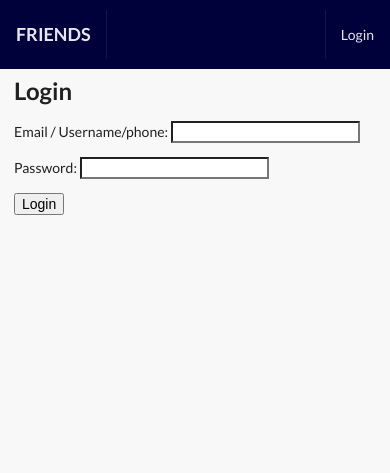
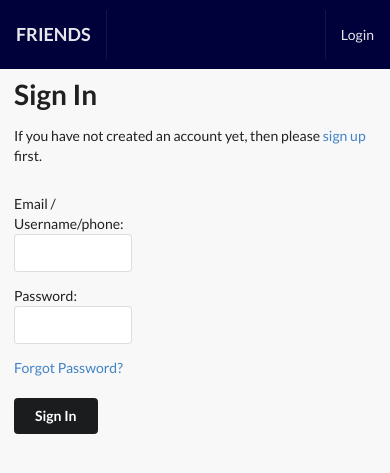
Before and after one commit to sepideh2020/social-network, a Django app: page /login/ in a window 390 px wide. Shown: the top 473 px of the page. Run offline with Django 3.2, Linux system fonts and the light colour scheme; some libraries are stand-ins or nearby versions.

Commit message:
log  and sign up in with phone added

```diff
--- a/src/social_network/urls.py
+++ b/src/social_network/urls.py
@@ -22,11 +22,15 @@ from .view import home_view
 from django.conf.urls import url
 from django.contrib import admin
 from django.contrib.auth import views as auth_views
+from django.contrib.auth.views import LogoutView
+
 
 urlpatterns = [
     path('admin/', admin.site.urls),
     path('signup/', RegisterUser.as_view(), name='signup'),
     path('login/',LoginView.as_view(), name='login'),
+    path('logout/', LogoutView.as_view(), name='logout'),
+
     # path('logout/', auth_views.logout, name='logout'),
     path('', home_view, name='home-view'),
     path('profiles/', include('profiles.urls', namespace='profiles')),
--- a/src/templates/main/login.html
+++ b/src/templates/main/login.html
@@ -1,13 +1,42 @@
-{% extends 'base.html' %}
+{#{% extends 'base.html' %}#}
+{##}
+{#{% block title %}Login{% endblock %}#}
+{##}
+{#{% block content %}#}
+{#  <h2>Login</h2>#}
+{#<form method="post">#}
+{#  {% csrf_token %}#}
+{#  {{ form.as_p }}#}
+{#  <button type="submit" id="submit">Login</button>#}
+{#</form>#}
+{#    <p>Doesnt hava an account?<a href="{% url 'signup'%}">Sign up</a> </p>#}
+{##}
+{#{% endblock %}#}
+{% extends "base.html" %}
 
-{% block title %}Login{% endblock %}
+{% load i18n %}
+
+{% block head_title %}{% trans "Sign In" %}{% endblock %}
 
 {% block content %}
-  <h2>Login</h2>
-<form method="post">
-  {% csrf_token %}
-  {{ form.as_p }}
-  <button type="submit" id="submit">Login</button>
-</form>
 
+    <h1>{% trans "Sign In" %}</h1>
+
+        <p>If you have not created an account yet, then please
+            <a href="{% url 'signup' %}">sign up</a> first.</p>
+
+    <div class="ui grid">
+        <div class="six wide column">
+            <form class="login ui form" method="POST" action="{% url 'login' %}">
+                {% csrf_token %}
+                {{ form.as_p }}
+                {% if redirect_field_value %}
+                    <input type="hidden" name="{{ redirect_field_name }}" value="{{ redirect_field_value }}"/>
+                {% endif %}
+                <a class="button secondaryAction"
+                   href="#">{% trans "Forgot Password?" %}</a>
+                <br><br><button class="ui button secondary" type="submit">{% trans "Sign In" %}</button>
+            </form>
+        </div>
+    </div>
 {% endblock %}
--- a/src/templates/main/navbar.html
+++ b/src/templates/main/navbar.html
@@ -5,6 +5,8 @@
 {% url 'profiles:invite-profiles-view' as path_to_invites %}
 {% url 'profiles:all-profiles-view' as path_to_all_profiles %}
 {% url 'profiles:search-view' as path_to_search_friend %}
+{% url 'logout' as logout %}
+{% url 'login' as login %}
 
 
 <div class="ui inverted menu nav mb-7">
@@ -52,11 +54,11 @@
                     {{ request.user }}
                 </a>
 
-                <a href="#" class="ui item">
+                <a href="{{ logout }}" class="ui item">
                     Logout
                 </a>
             {% else %}
-                <a href="#" class="ui item">
+                <a href="{{ login }}" class="ui item">
                     Login
                 </a>
             {% endif %}
--- a/src/templates/main/signup.html
+++ b/src/templates/main/signup.html
@@ -7,7 +7,6 @@
 {% block content %}
     <h1>{% trans "Sign Up" %}</h1>
 
-    <p>{% blocktrans %}Already have an account? Then please <a href="">sign in</a>.{% endblocktrans %}
     </p>
     <div class="ui grid">
         <div class="six wide column">
```
Also changed, not shown: src/social_network/settings.py (+5 -5 lines).
